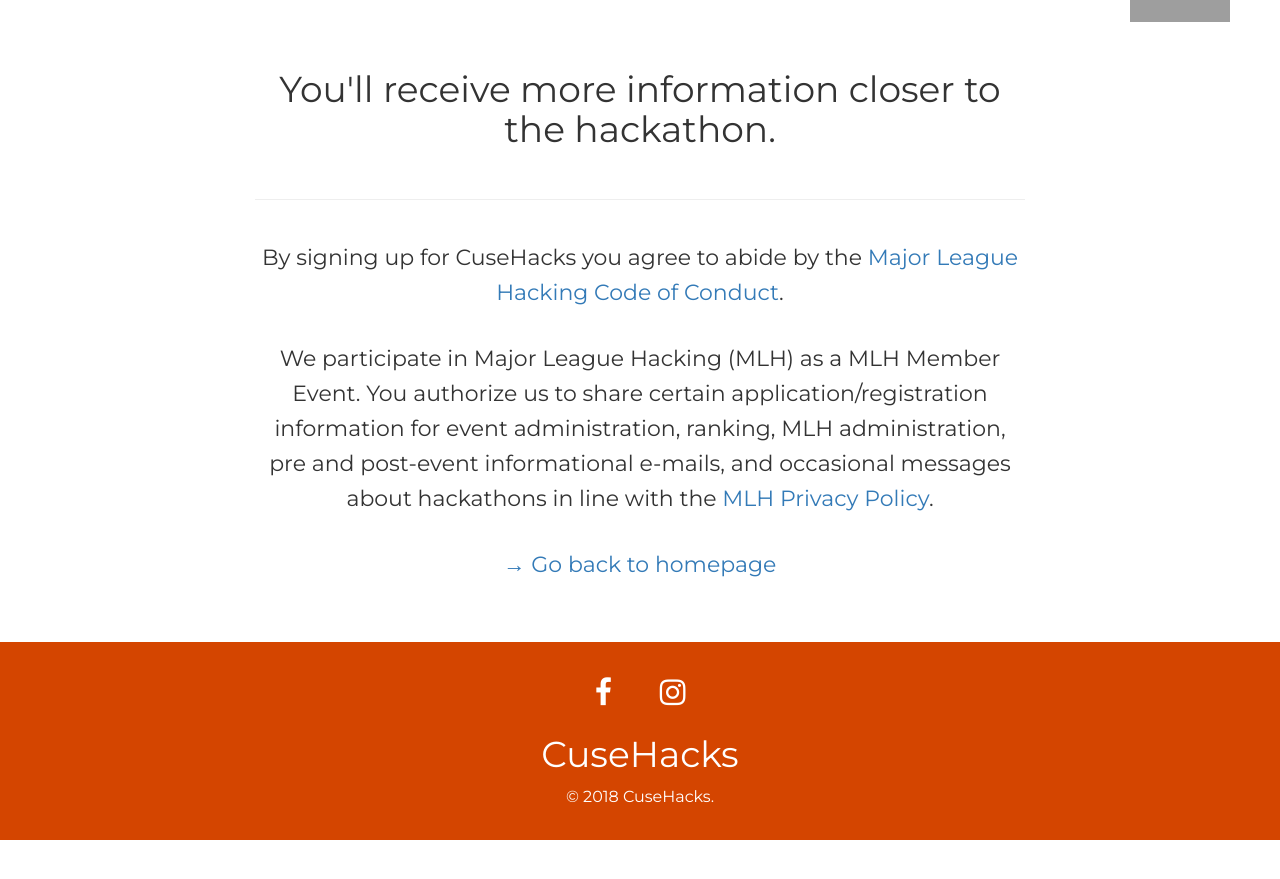
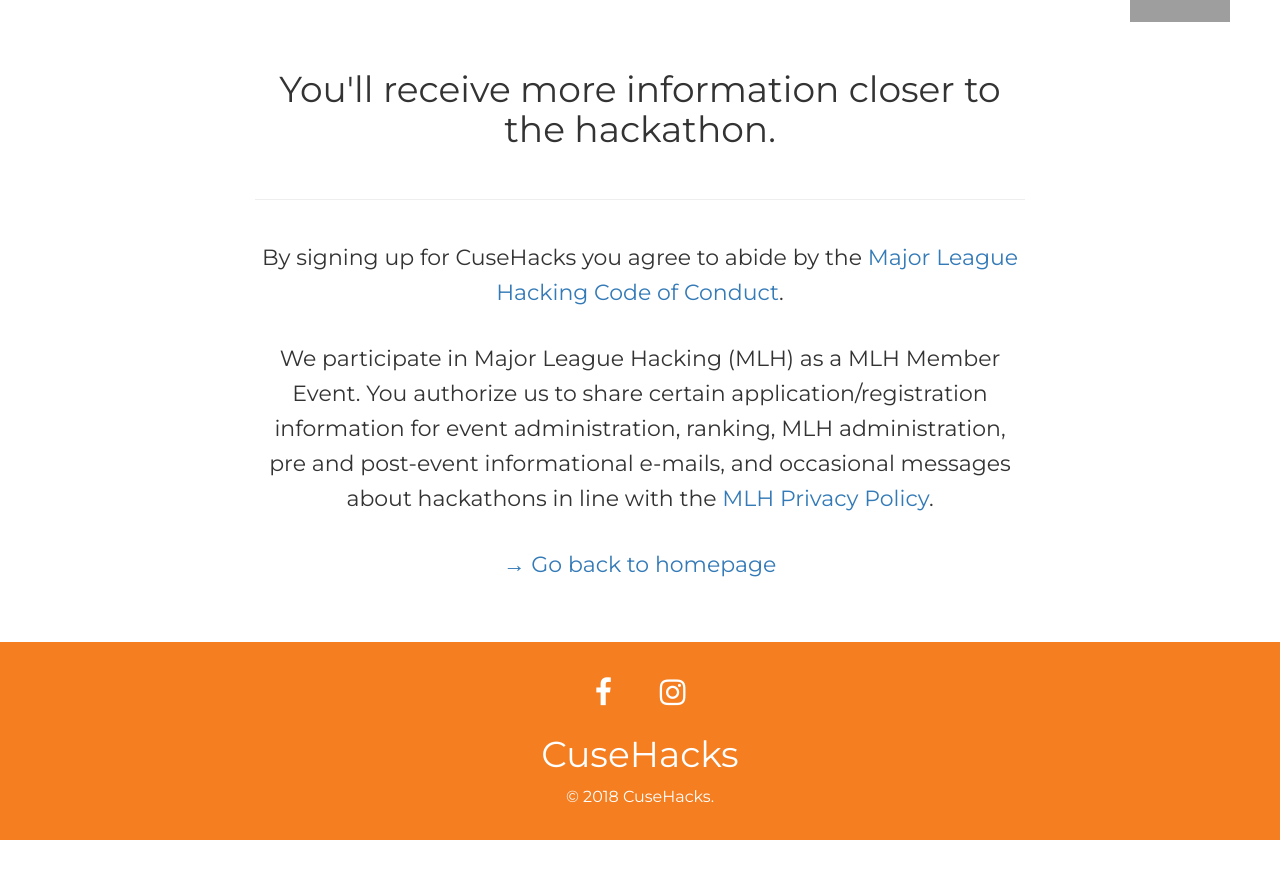
Before and after one commit to innovateorange/cusehacks, a Jekyll site: the page built from success.html, in a window 1280 px wide. Shown: the top 879 px of the page. Built offline with Jekyll 4.4.1, drawn with Linux system fonts in a browser that asks for light colours; nearby versions of some CDN libraries; grey boxes are pictures that could not be loaded.

Commit message:
maybe it will work

```diff
--- a/css/original.css
+++ b/css/original.css
@@ -198,8 +198,8 @@
 }
 
 .about p span {
-  font-weight: 700;
-  text-transform: uppercase;
+  color: #F47E20;
+  font-weight: 500;
 }
 
 /*
@@ -282,7 +282,7 @@
  */
 
 .footer {
-  background-color: #D44500;
+  background-color: #F47E20;
   color: #fff;
   padding: 30px 0;
 }
--- a/index.html
+++ b/index.html
@@ -11,7 +11,8 @@
       <h1>ABOUT<h1>
     </div>
     <div class="col md-12">
-      <p>This Spring, Syracuse University will welcome it’s first student-run hackathon – CuseHacks.
+      <p class="sub-header">This Spring, Syracuse University will welcome it’s first student-run hackathon – CuseHacks.</p>
+      <p>
         College, high school, and middle school students around the northeast region are invited to spend 24 hours hacking to build cool and innovative applications, websites, and hardware projects.
       </p>
       <br>
```
